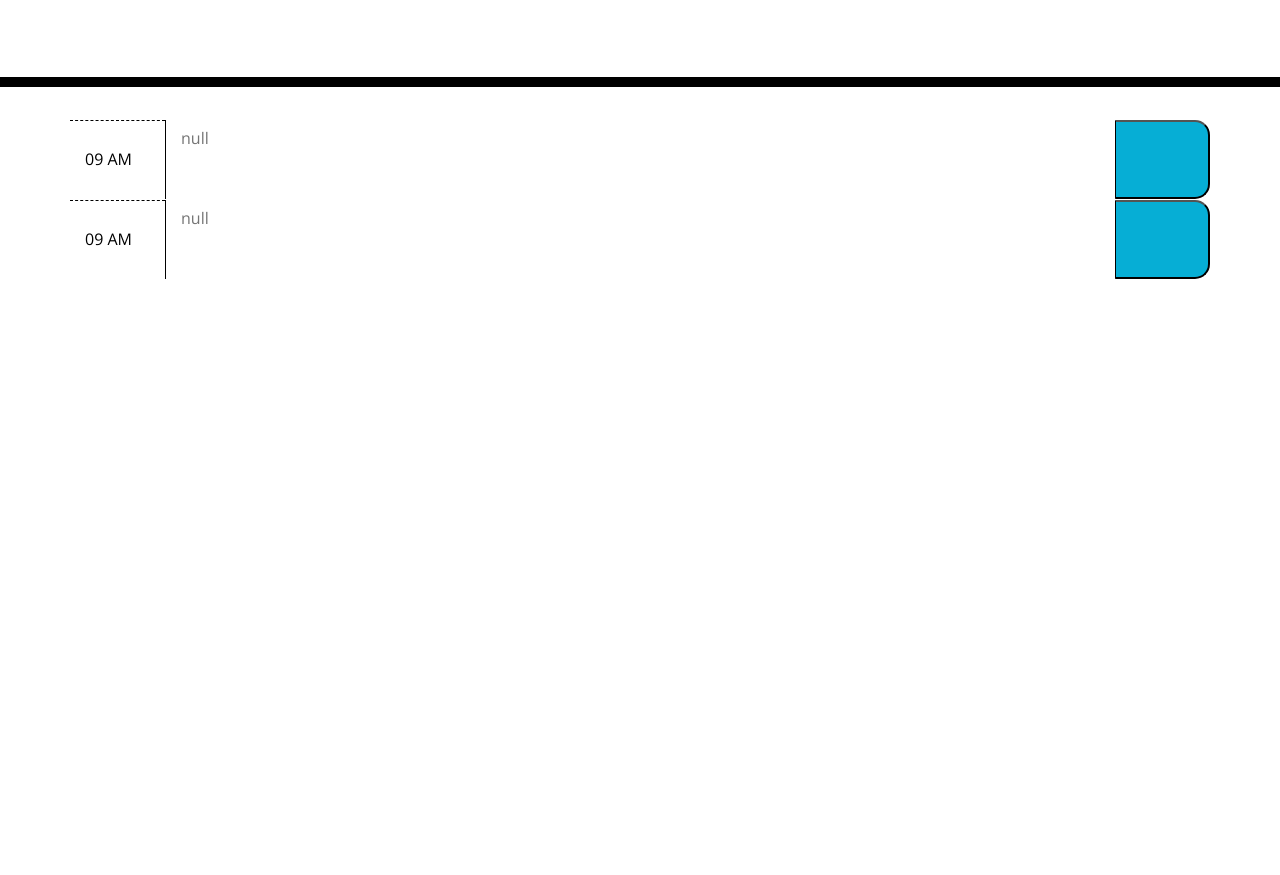
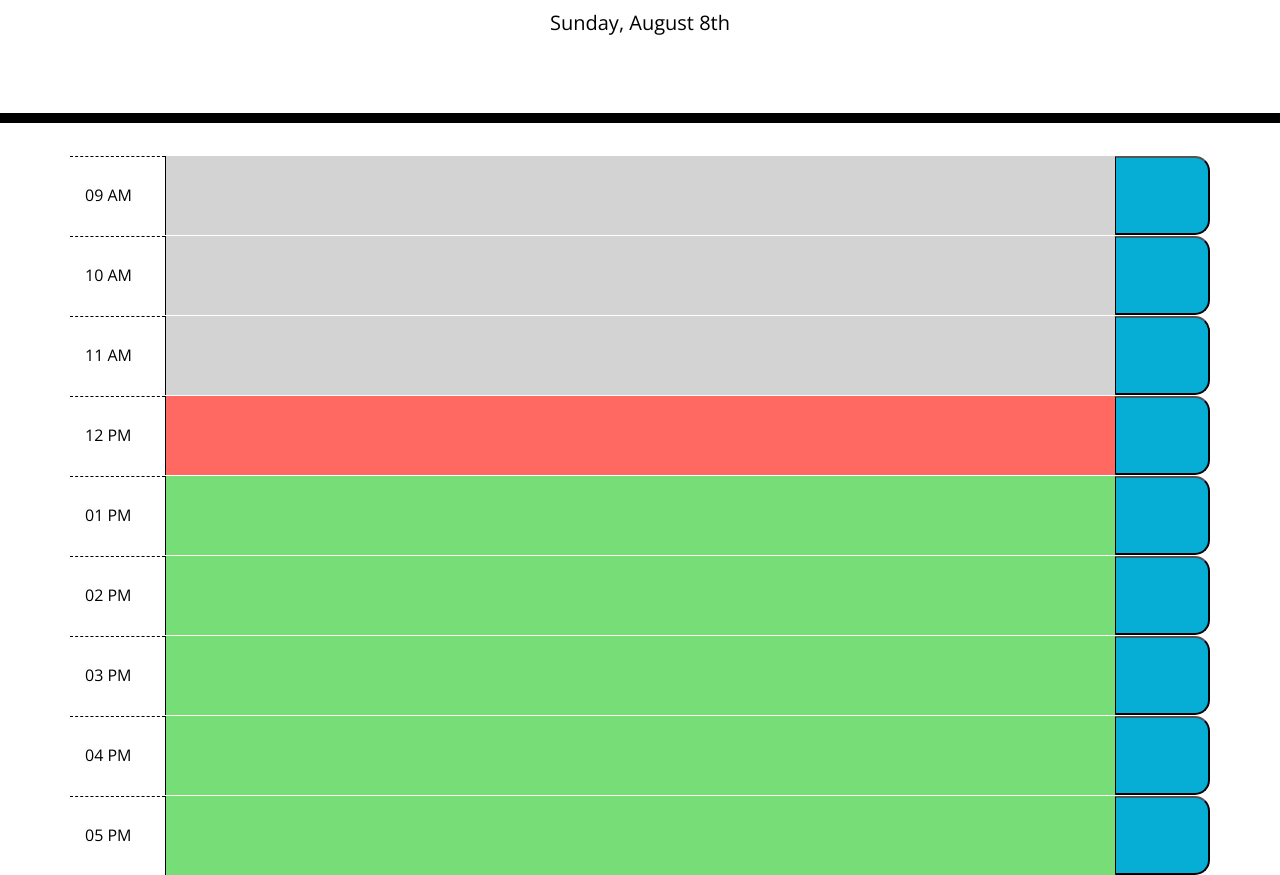
Before and after one commit to Diegopie/work-agenda, a plain HTML site: page index.html in a window 1280 px wide. Shown: the part 181-1056 px from the top of the page. Before the commit the page ends 800 px from the top, so only its background shows below. Drawn offline with nearby package versions, Linux system fonts and the light colour scheme.

Commit message:
Added remainder of timeblocks and scaled code so local storage works for all of them. Wrote functionality to dynamically style timeblocks based on static time (for testing)

```diff
--- a/assets/script.js
+++ b/assets/script.js
@@ -1,8 +1,41 @@
+
+$('#currentDay').text(moment().format('dddd, MMMM Mo' ));
+
+let currentHour = moment('12 PM', 'hh A').format('HH');
+console.log(currentHour);
+
+
+console.log(timeBlockTime = $('.row'));
+
+for (t = 0; t < 9; t++) {
+let timeBlockTime = $('.row')[t].children[0].textContent;
+                            // set to i
+let timeBlockMoment = moment(timeBlockTime, "hh A").format('HH');
+
+let intTime = parseInt(currentHour);
+let intMoment = parseInt(timeBlockMoment);
+
+if (intMoment < intTime) {
+    console.log($('.row')[t].children[1]);
+    let addPast = $('.row')[t].children[1];
+    $(addPast).addClass('past');
+} else if (intMoment === intTime) {
+    let addPresent = $('.row')[t].children[1];
+    $(addPresent).addClass('present');
+} else {
+    let addFuture = $('.row')[t].children[1];
+    $(addFuture).addClass('future');
+}
+
+
+}
+
+
 
 // Check Local Storage for Any Values and Place on Screen
 function checkLocal() {
     // Loop Through Every Time-Block
-    for (i = 1; i < 3; i++) {
+    for (i = 1; i < 10; i++) {
     // Variable To Get Value of Current Time-Block Key
 
     var storedAgenda = localStorage.getItem(""+ i +"");
@@ -10,9 +43,15 @@ function checkLocal() {
     // Path to Current Time-Block's Text Area
     var agendaBlock = $("[value='"+i+"']")[0].children[1];
             console.dir(agendaBlock);
+    // Check If There Is Nothing In Local Storage For This Item
+    if (storedAgenda === null) {
+        // If There Is Not, Set Empty Place Holder Text
+        agendaBlock.setAttribute('placeholder', "")
+    } else {
     // Set the Placeholder Text for Current Time-Block To the Value of storedAgenda
     agendaBlock.setAttribute('placeholder', storedAgenda)
 
+    }
     }
 };
 
@@ -48,3 +87,4 @@ $('.container').on('click', function(event){
     // Current Bugs
 
         // time-block will display null if their corelating key has been deleted
+            // Make a conditional in checkLocal if key is not null??
--- a/index.html
+++ b/index.html
@@ -35,7 +35,42 @@
         <button class="col-1 saveBtn"></button>
       </section>
       <section class="row" value="2">
-        <article class="col-1 hour">09 AM</article>
+        <article class="col-1 hour">10 AM</article>
+        <textarea class="col-10"></textarea>
+        <button class="col-1 saveBtn"></button>
+      </section>
+      <section class="row" value="3">
+        <article class="col-1 hour">11 AM</article>
+        <textarea class="col-10"></textarea>
+        <button class="col-1 saveBtn"></button>
+      </section>
+      <section class="row" value="4">
+        <article class="col-1 hour">12 PM</article>
+        <textarea class="col-10"></textarea>
+        <button class="col-1 saveBtn"></button>
+      </section>
+      <section class="row" value="5">
+        <article class="col-1 hour">01 PM</article>
+        <textarea class="col-10"></textarea>
+        <button class="col-1 saveBtn"></button>
+      </section>
+      <section class="row" value="6">
+        <article class="col-1 hour">02 PM</article>
+        <textarea class="col-10"></textarea>
+        <button class="col-1 saveBtn"></button>
+      </section>
+      <section class="row" value="7">
+        <article class="col-1 hour">03 PM</article>
+        <textarea class="col-10"></textarea>
+        <button class="col-1 saveBtn"></button>
+      </section>
+      <section class="row" value="8">
+        <article class="col-1 hour">04 PM</article>
+        <textarea class="col-10"></textarea>
+        <button class="col-1 saveBtn"></button>
+      </section>
+      <section class="row" value="9">
+        <article class="col-1 hour">05 PM</article>
         <textarea class="col-10"></textarea>
         <button class="col-1 saveBtn"></button>
       </section>
```
